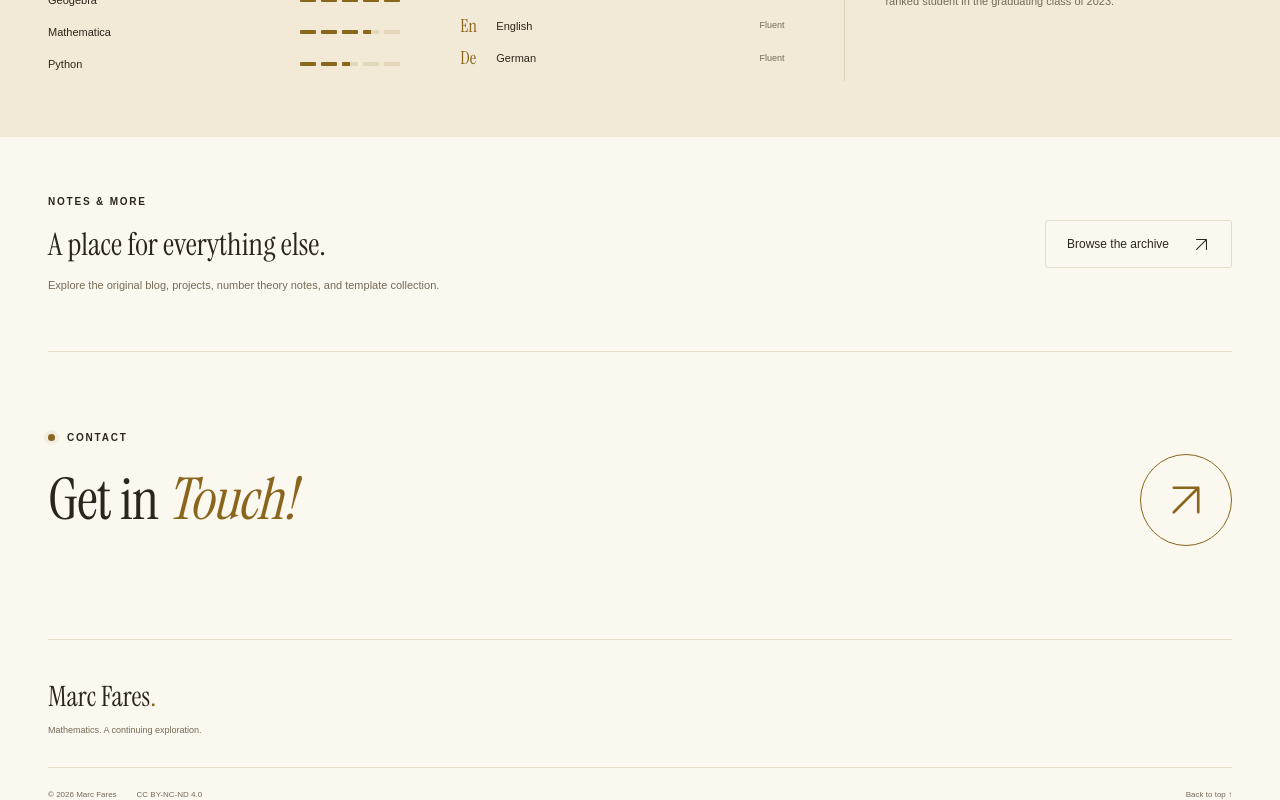
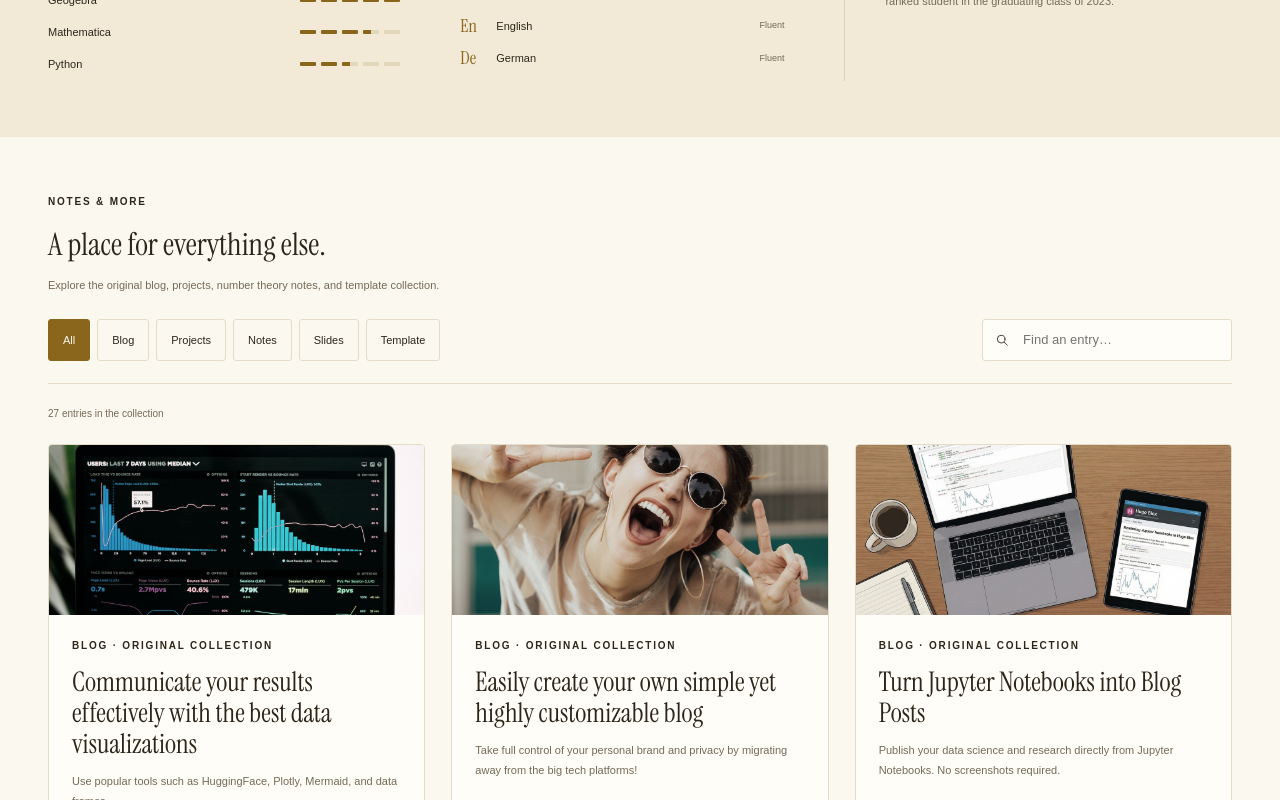
Before and after one commit to BrunoFares/marc-portfolio, a Next.js app: page / in a window 1280 px wide. Shown: the part 2980-3780 px from the top of the page. Built offline with nearby package versions, Linux system fonts and the light colour scheme.

Commit message:
Put the archive in the home page.

```diff
--- a/app/globals.css
+++ b/app/globals.css
@@ -1004,11 +1004,9 @@ main {
 }
 .archive-teaser {
   display: flex;
-  align-items: center;
-  justify-content: space-between;
-  gap: 30px;
-  padding-block: 57px;
-  border-bottom: 1px solid var(--line);
+  flex-direction: column;
+  padding-top: 57px;
+  padding-bottom: 25px;
 }
 .archive-teaser h2 {
   font-family: var(--serif);
--- a/app/page.tsx
+++ b/app/page.tsx
@@ -3,6 +3,8 @@ import Link from "next/link";
 import profile from "@/data/profile.json";
 import { Icon, Torus } from "@/components/icons";
 import { Publication } from "@/components/publication";
+import { ArchiveBrowser } from "@/components/archive-browser";
+import { archiveIndex } from "@/lib/archive";
 
 export default function Home() {
   return (
@@ -280,18 +282,14 @@ export default function Home() {
       </section>
 
       <section className="archive-teaser container">
-        <div>
           <span className="eyebrow">NOTES & MORE</span>
           <h2>A place for everything else.</h2>
           <p>
             Explore the original blog, projects, number theory notes, and
             template collection.
           </p>
-        </div>
-        <Link className="button button-secondary" href="/archive">
-          Browse the archive <Icon name="arrow" size={17} />
-        </Link>
       </section>
+      <ArchiveBrowser entries={archiveIndex} />
 
       <section id="contact" className="contact-section container">
         <div className="eyebrow">
--- a/lib/archive.ts
+++ b/lib/archive.ts
@@ -1,5 +1,21 @@
 import records from "@/data/archive.json";
 export type ArchiveEntry = (typeof records)[number];
 export const archive = records;
-export const archiveIndex = archive.map(entry => ({ slug: entry.slug, title: entry.title, summary: entry.summary, category: entry.category, date: entry.date, tags: entry.tags, authors: entry.authors, imageCaption: entry.imageCaption, base: entry.base, image: entry.image, original: entry.original, links: entry.links, attachments: entry.attachments }));
-export function getEntry(slug: string) { return archive.find(entry => entry.slug === slug); }
+export const archiveIndex = archive.map((entry) => ({
+  slug: entry.slug,
+  title: entry.title,
+  summary: entry.summary,
+  category: entry.category,
+  date: entry.date,
+  tags: entry.tags,
+  authors: entry.authors,
+  imageCaption: entry.imageCaption,
+  base: entry.base,
+  image: entry.image,
+  original: entry.original,
+  links: entry.links,
+  attachments: entry.attachments,
+}));
+export function getEntry(slug: string) {
+  return archive.find((entry) => entry.slug === slug);
+}
```
